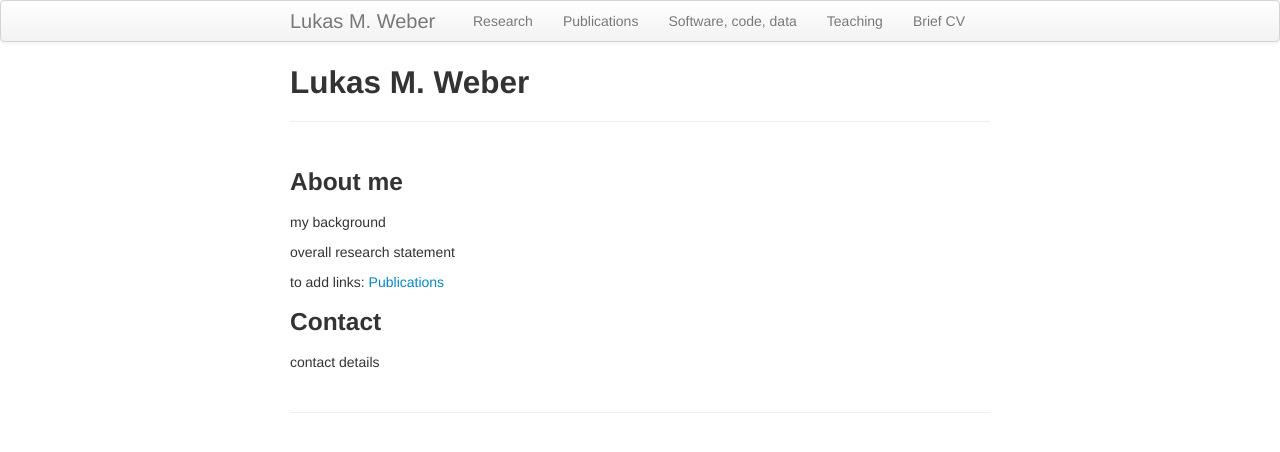
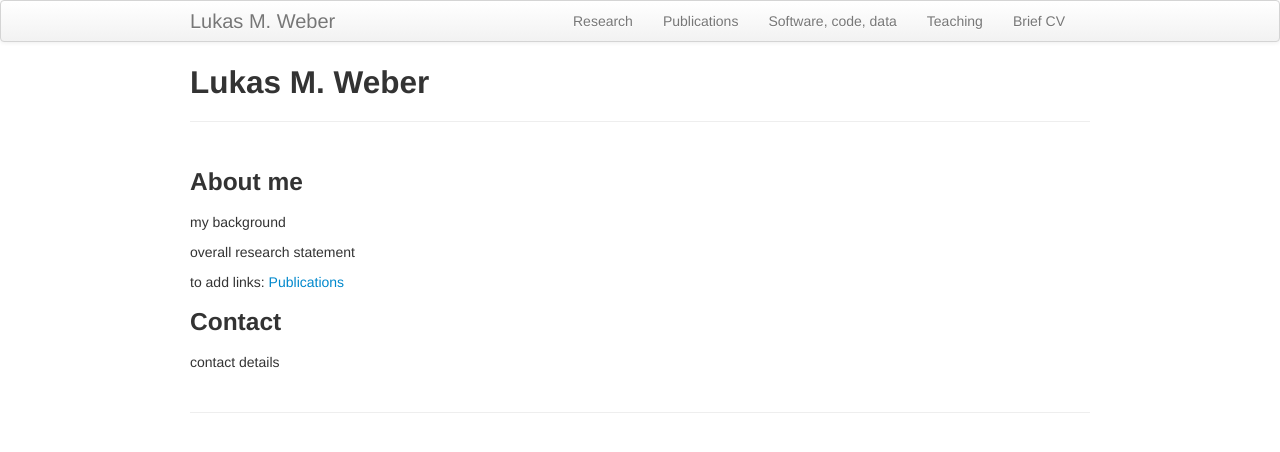
Before and after one commit to lmweber/lmweber.github.io, a Jekyll site: the page built from index.md, in a window 1280 px wide. Shown: the top 452 px of the page. Built offline with Jekyll 4.4.1, drawn with Linux system fonts in a browser that asks for light colours.

Commit message:
testing width

```diff
--- a/assets/themes/twitter/css/style.css
+++ b/assets/themes/twitter/css/style.css
@@ -1,7 +1,7 @@
 /* Custom container */
 .container-narrow {
   margin: 0 auto;
-  max-width: 700px; }
+  max-width: 900px; }
 
 .container-narrow > hr {
   margin: 30px 0; }
```
